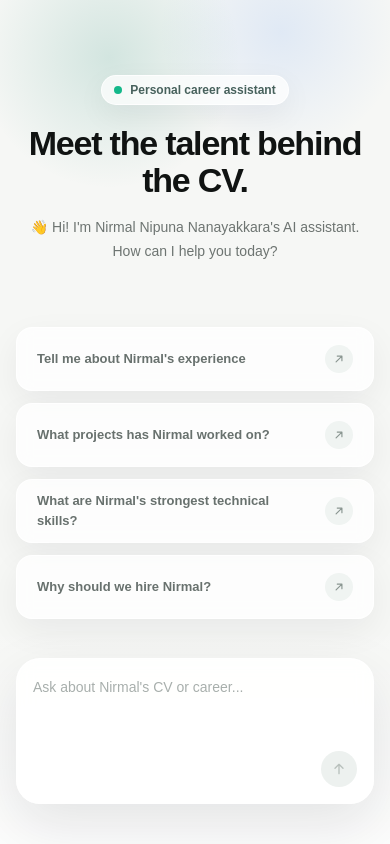
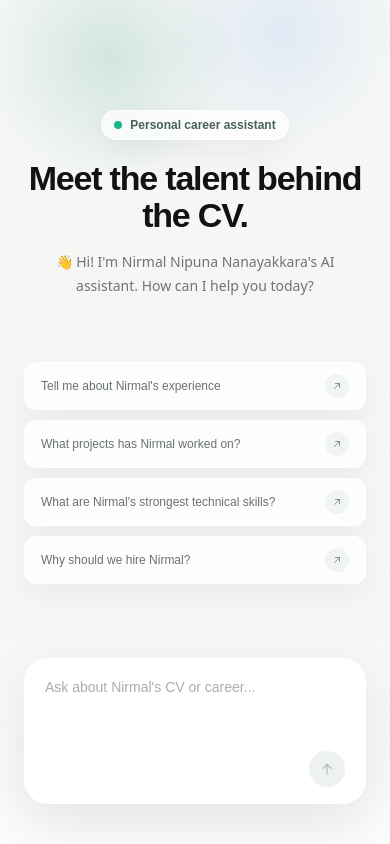
Before and after one commit to nipunann1991/rag-assistant-chatbot, a Next.js app: page / in a window 390 px wide. Built offline with nearby package versions, Linux system fonts and the light colour scheme.

Commit message:
add UI fix to mobile

```diff
--- a/app/page.tsx
+++ b/app/page.tsx
@@ -2,7 +2,7 @@ import { ChatWindow } from "@/components/chatbot/ChatWindow";
 
 export default function Home() {
   return (
-    <main className="relative min-h-screen overflow-hidden bg-[#f6f7f5] px-4 py-8 text-[#101312] sm:px-6">
+    <main className="relative min-h-screen overflow-hidden bg-[#f6f7f5] px-6 py-8 text-[#101312] sm:px-6">
       <div className="pointer-events-none absolute inset-x-0 top-0 h-80 bg-[radial-gradient(circle_at_28%_18%,rgba(25,135,112,0.16),transparent_34%),radial-gradient(circle_at_72%_10%,rgba(66,133,244,0.12),transparent_30%)]" />
       <div className="pointer-events-none absolute inset-x-0 bottom-0 h-56 bg-[linear-gradient(180deg,transparent,rgba(255,255,255,0.72))]" />
       <div className="relative mx-auto flex min-h-[calc(100vh-4rem)] w-full max-w-[880px] flex-col">
--- a/components/chatbot/ChatInput.tsx
+++ b/components/chatbot/ChatInput.tsx
@@ -33,7 +33,7 @@ export function ChatInput({ isLoading, onSendMessage }: ChatInputProps) {
   return (
     <form
       onSubmit={handleSubmit}
-      className="min-h-36 rounded-[24px] border border-white/80 bg-white/88 p-4 shadow-[0_20px_55px_rgba(15,23,42,0.1)] backdrop-blur"
+      className="min-h-36 rounded-[24px] border border-white/80 bg-white/88 px-5 py-4 shadow-[0_20px_55px_rgba(15,23,42,0.1)] backdrop-blur sm:p-4"
     >
       <div className="flex h-full min-h-28 flex-col">
         <textarea
--- a/components/chatbot/ChatWindow.tsx
+++ b/components/chatbot/ChatWindow.tsx
@@ -97,7 +97,7 @@ export function ChatWindow() {
   return (
     <section className="flex flex-1 flex-col justify-end gap-7 pb-2 sm:gap-9">
       {hasMessages ? (
-        <div className="flex justify-start pt-3">
+        <div className="fixed left-4 top-6 z-20 sm:left-6 lg:left-[calc(50%-440px)]">
           <button
             type="button"
             onClick={handleBackHome}
@@ -134,27 +134,27 @@ export function ChatWindow() {
               <h1 className="max-w-2xl text-[34px] font-semibold leading-[1.08] tracking-[-0.035em] text-[#101312] sm:text-[46px]">
                 Meet the talent behind the CV.
               </h1>
-              <p className="mt-4 max-w-xl text-sm leading-6 text-[#6d7471] sm:text-[15px]">
+              <p className="mt-4 max-w-xl font-sans text-sm font-medium leading-6 text-[#6d7471] sm:text-[15px]">
                 👋 Hi! I&apos;m Nirmal Nipuna Nanayakkara&apos;s AI assistant. How
                 can I help you today?
               </p>
             </div>
 
-            <div className="grid w-full grid-cols-1 gap-3 sm:grid-cols-2">
+            <div className="grid w-full grid-cols-1 gap-2.5 sm:grid-cols-2 sm:gap-3">
               {suggestions.map((suggestion) => (
                 <button
                   key={suggestion}
                   type="button"
                   onClick={() => handleSendMessage(suggestion)}
                   disabled={isLoading}
-                  className="group min-h-16 rounded-2xl border border-white/80 bg-white/78 px-5 text-left text-[13px] font-semibold text-[#68716e] shadow-[0_12px_34px_rgba(15,23,42,0.06)] backdrop-blur transition hover:-translate-y-0.5 hover:border-[#cfded9] hover:bg-white hover:text-[#25302d] hover:shadow-[0_18px_44px_rgba(15,23,42,0.09)] disabled:cursor-wait disabled:opacity-60"
+                  className="group min-h-12 rounded-xl border border-white/80 bg-white/78 px-4 py-2.5 text-left text-xs font-medium leading-5 text-[#68716e] shadow-[0_10px_28px_rgba(15,23,42,0.05)] backdrop-blur transition hover:-translate-y-0.5 hover:border-[#cfded9] hover:bg-white hover:text-[#25302d] hover:shadow-[0_16px_38px_rgba(15,23,42,0.08)] disabled:cursor-wait disabled:opacity-60 sm:min-h-14 sm:rounded-2xl sm:px-5 sm:text-[13px]"
                 >
                   <span className="flex items-center justify-between gap-4">
                     {suggestion}
-                    <span className="flex size-7 shrink-0 items-center justify-center rounded-full bg-[#f0f4f2] text-[#8a9691] transition group-hover:bg-[#13211d] group-hover:text-white">
+                    <span className="flex size-6 shrink-0 items-center justify-center rounded-full bg-[#f0f4f2] text-[#8a9691] transition group-hover:bg-[#13211d] group-hover:text-white sm:size-7">
                       <svg
                         aria-hidden="true"
-                        className="size-3.5"
+                        className="size-3 sm:size-3.5"
                         fill="none"
                         viewBox="0 0 24 24"
                       >
@@ -173,7 +173,7 @@ export function ChatWindow() {
             </div>
           </div>
         ) : (
-          <div className="mx-auto flex max-h-[calc(100vh-15rem)] w-full flex-col gap-4 overflow-y-auto rounded-[24px] p-4">
+          <div className="mx-auto flex max-h-[calc(100vh-15rem)] w-full flex-col gap-4 overflow-y-auto rounded-[24px] px-5 py-4 sm:p-4">
             {messages.map((message) => (
               <ChatMessage key={message.id} message={message} />
             ))}
--- a/next.config.ts
+++ b/next.config.ts
@@ -1,6 +1,7 @@
 import type { NextConfig } from "next";
 
 const nextConfig: NextConfig = {
+  devIndicators: false,
   turbopack: {
     root: __dirname,
   },
```
